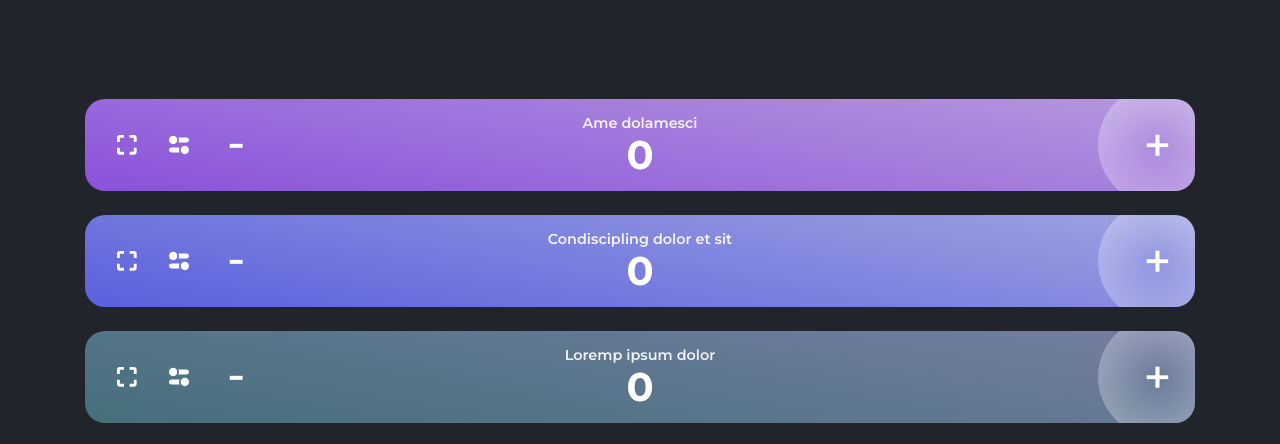
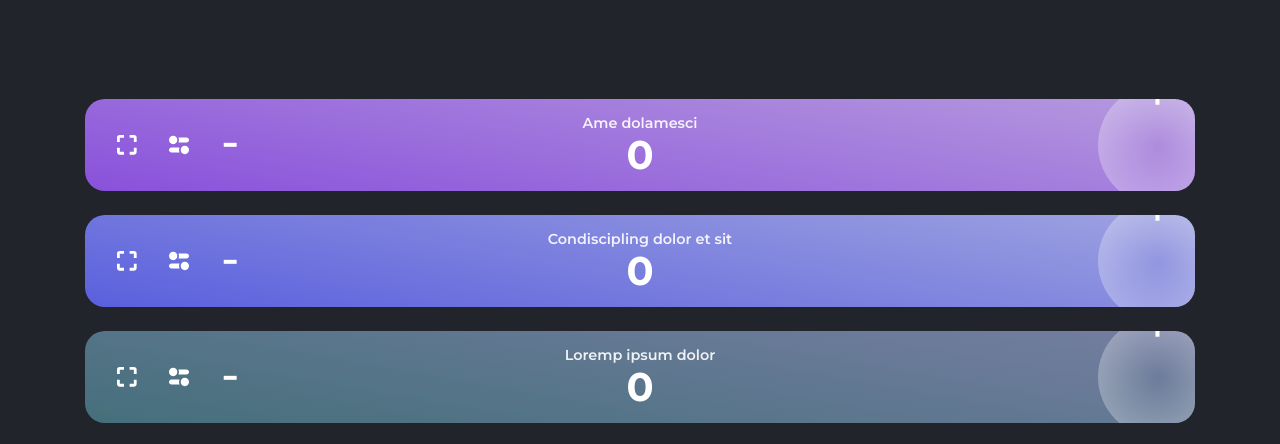
Before and after one commit to delalys/counter, a React (Create React App) app: page / in a window 1280 px wide. Shown: the part 353-797 px from the top of the page. Built offline with nearby package versions, Linux system fonts and the light colour scheme.

Commit message:
- fixed : button active blinking

```diff
--- a/src/components/Element.js
+++ b/src/components/Element.js
@@ -203,14 +203,14 @@ class Element extends Component {
                             className="element__actions-btn"
                             onClick={() => changeCount(index, -1)}
                         >
-                            <button className="element__button element__button--minus">-</button>
+                            <span className="element__button element__button--minus">-</span>
                         </span>
                     </div>
 
                     <h6 className="element__title">{value}</h6>
                     <span className="element__count">{count}</span>
                     {/* Increments */}
-                    <button className="element__button element__button--plus" onClick={() => changeCount(index, +1)}>+</button>
+                    <span className="element__button element__button--plus" onClick={() => changeCount(index, +1)}>+</span>
                 </div>
             </Fragment>
         );
```
